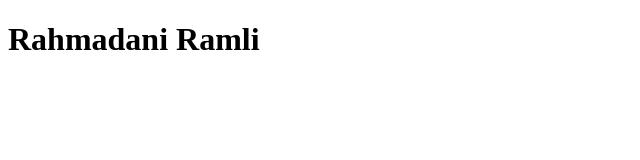
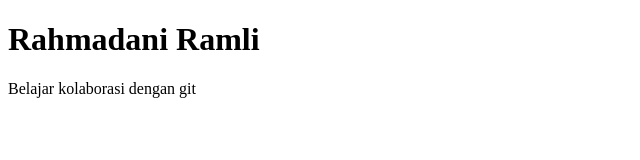
Before and after one commit to RahmadaniRamli/modul5_60900120027, a plain HTML site: page index.html in a window 1280 px wide. Shown: the whole page, without its empty margins (0-640 px from the left). Drawn offline with Linux system fonts and the light colour scheme.

Commit message:
Tambah deskripsi

```diff
--- a/index.html
+++ b/index.html
@@ -8,5 +8,6 @@
 </head>
 <body>
     <h1>Rahmadani Ramli</h1>
+    <p>Belajar kolaborasi dengan git</p>
 </body>
 </html>
```
